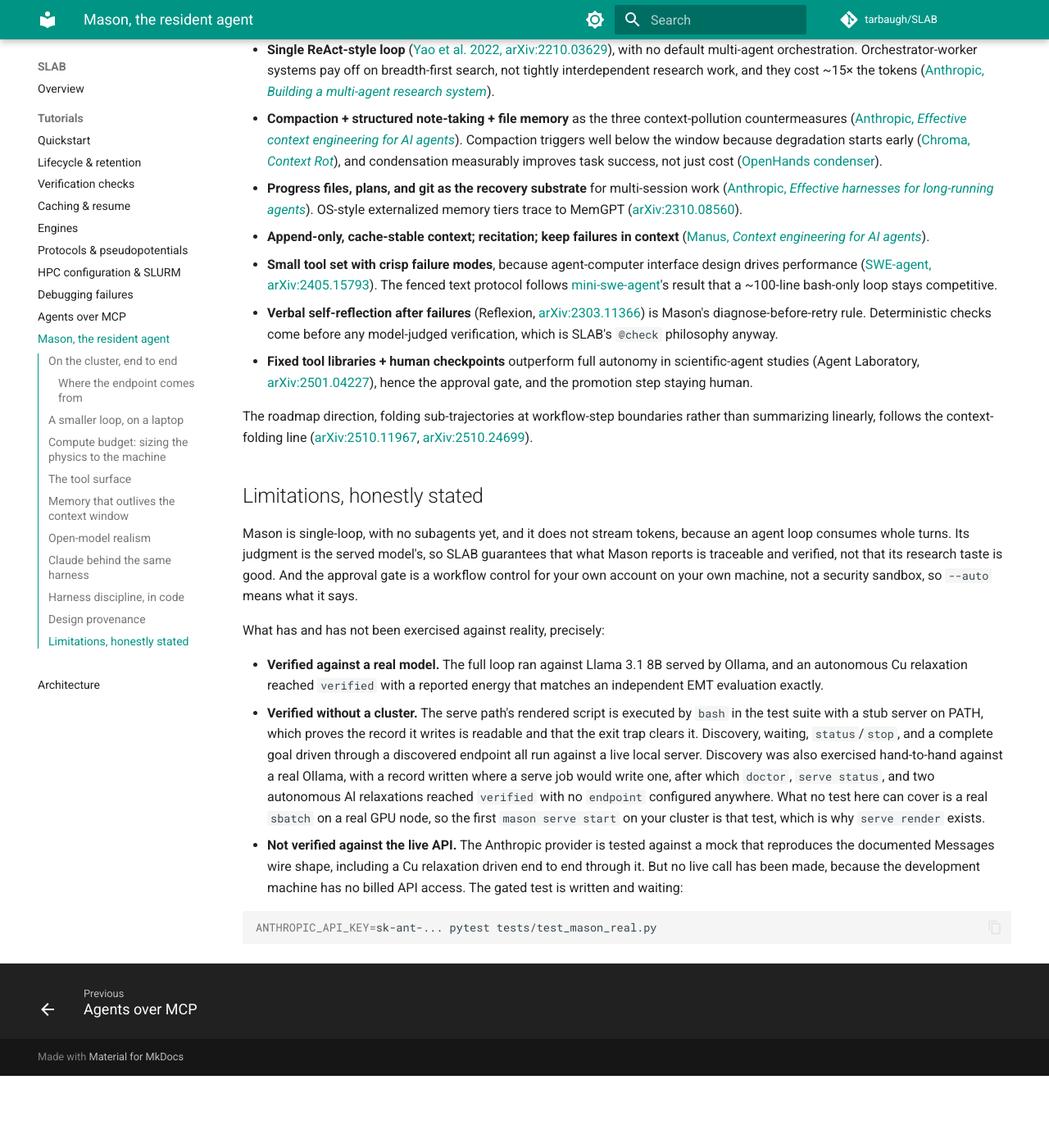
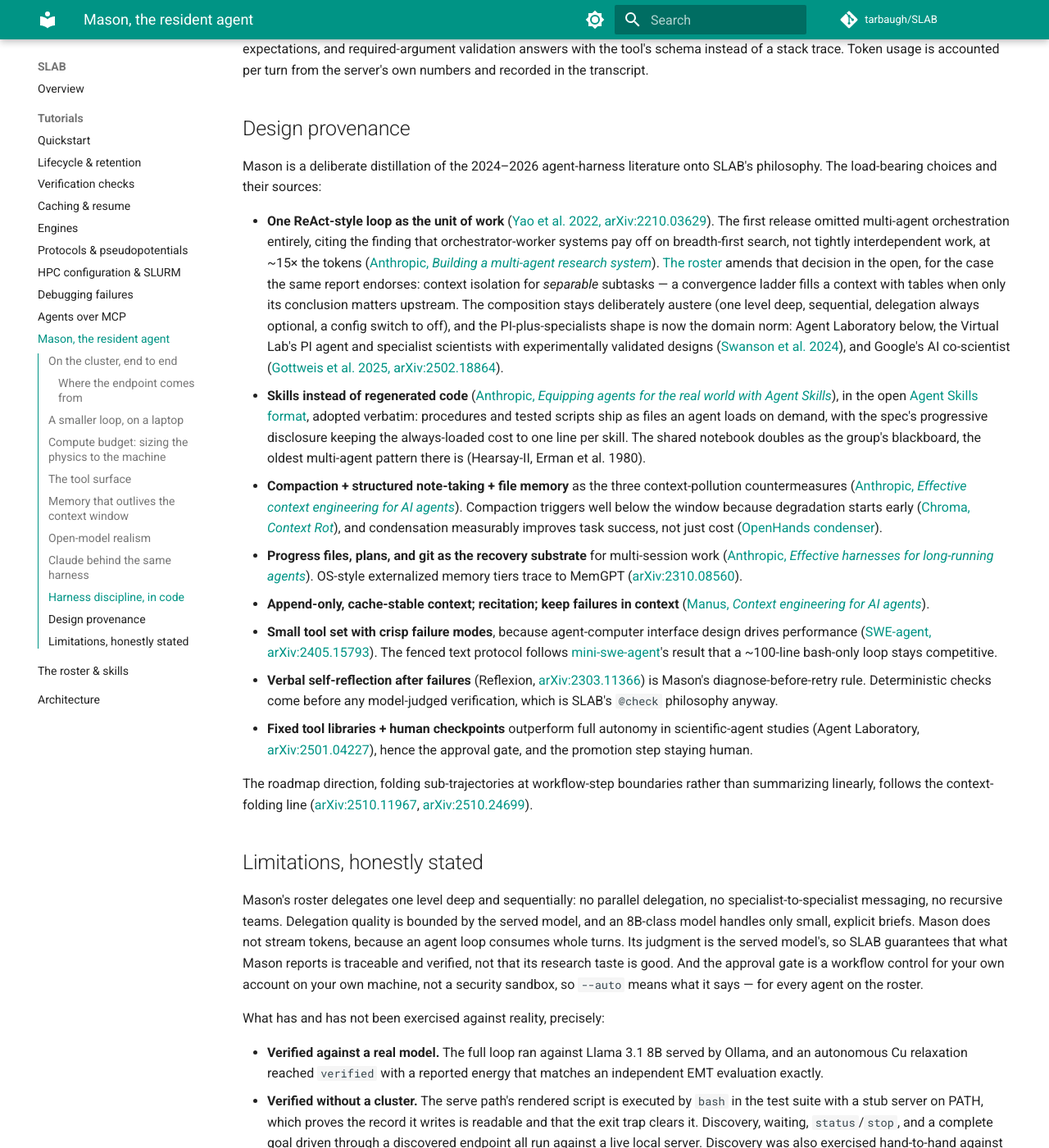
Before and after one commit to tarbaugh/SLAB, an MkDocs documentation site: the page built from docs/tutorials/mason.md, in a window 1280 px wide and 1400 px high, scrolled down 7412 px. Shown: the whole window at 82% size. Built offline with MkDocs 1.6.1 and Material for MkDocs 9.7.7, drawn with Linux system fonts in a browser that asks for light colours; comment, search, counter and statistics services are not loaded; before the commit the page ends 8724 px from its top, so only the background shows below that; some of the changed text lies outside the part shown.

Commit message:
The documentation tells the roster story, captures included
A new tutorial, The roster and skills, walks the whole surface: the four
built-in cards, --agent, a delegated run captured whole against a live
llama3.1:8b (output, both transcripts, and the delegate result with its
harness footer, all verbatim), the skill catalog and its per-specialist
slices, authoring guides for skills and cards, and the per-agent config
tables. mason.md amends its own design provenance in the open - the
single-loop bullet now records why the roster reverses it, on the same
report's terms, with the Virtual Lab, Agent Laboratory, and AI
co-scientist as domain precedent - and adds the finish-alone lesson to
the open-model realism list. README, ARCHITECTURE, CLAUDE.md, the MCP
page, and the package docstring follow. Every new external link was
verified to resolve; the Virtual Lab citation uses its DOI.

Co-Authored-By: Claude Fable 5 <noreply@anthropic.com>

```diff
--- a/docs/tutorials/mason.md
+++ b/docs/tutorials/mason.md
@@ -254,7 +254,13 @@ more than model choice.
 | `list_runs`, `show_run`, `list_engines` | the workspace's evidence surface: runs, checks with observed/expected values, failure records, capabilities |
 | `submit_job`, `job_status`, `cancel_job` | SLURM plumbing, present only when the config declares partitions |
 | `notebook`, `plan` | the memory instruments (below) |
-| `finish` | end the task with a report citing run ids |
+| `skill` | load a skill: its instructions, root path, and bundled files; the catalog is per-agent |
+| `delegate` | hand one scoped task to a specialist's own loop; the PI only, one level deep, sequential |
+| `finish` | end the task with a report citing run ids; honored only as the sole call of its reply, and only with a report |
+
+The last three belong to the roster: Mason is a research group of agent
+cards with per-specialist skills, described in
+[The roster and skills](roster-and-skills.md).
 
 Every tool failure is returned as the tool result, as evidence the model
 reads, and never as an exception that kills the loop. Mutating tools pass
@@ -381,8 +387,12 @@ authentication failure on a valid-looking key, that is usually why.
 **Developing exclusively against Claude lets the open-model path rot
 silently.** Every open-model bug fixed so far is something Claude would never
 have done, from llama-style tool JSON leaking into message text, to useless
-missing-argument errors, to Python written with literal `\n`. Keep the gated
-`SLAB_TEST_LLM` test as the acceptance gate before Mason changes land.
+missing-argument errors, to Python written with literal `\n`, to `finish`
+emitted in the same reply as the tool calls whose results its report
+pretends to cite (the harness now honors `finish` only alone, and only
+with a report). Keep the gated `SLAB_TEST_LLM` test as the acceptance
+gate before Mason changes land; the `finish` rule was caught exactly
+there, when a model update started batching its calls.
 
 ## Harness discipline, in code
 
@@ -399,11 +409,31 @@ and recorded in the transcript.
 Mason is a deliberate distillation of the 2024–2026 agent-harness literature
 onto SLAB's philosophy. The load-bearing choices and their sources:
 
-* **Single ReAct-style loop** ([Yao et al. 2022, arXiv:2210.03629](https://arxiv.org/abs/2210.03629)),
-  with no default multi-agent orchestration. Orchestrator-worker systems pay
-  off on breadth-first search, not tightly interdependent research work, and
-  they cost ~15× the tokens ([Anthropic, *Building a multi-agent research
-  system*](https://www.anthropic.com/engineering/multi-agent-research-system)).
+* **One ReAct-style loop as the unit of work** ([Yao et al. 2022,
+  arXiv:2210.03629](https://arxiv.org/abs/2210.03629)). The first release
+  omitted multi-agent orchestration entirely, citing the finding that
+  orchestrator-worker systems pay off on breadth-first search, not tightly
+  interdependent work, at ~15× the tokens ([Anthropic, *Building a
+  multi-agent research system*](https://www.anthropic.com/engineering/multi-agent-research-system)).
+  [The roster](roster-and-skills.md) amends that decision in the open, for
+  the case the same report endorses: context isolation for *separable*
+  subtasks — a convergence ladder fills a context with tables when only its
+  conclusion matters upstream. The composition stays deliberately austere
+  (one level deep, sequential, delegation always optional, a config
+  switch to off), and the PI-plus-specialists shape is now the domain
+  norm: Agent Laboratory below, the Virtual Lab's PI agent and specialist
+  scientists with experimentally validated designs ([Swanson et al.
+  2024](https://doi.org/10.1101/2024.11.11.623004)), and
+  Google's AI co-scientist ([Gottweis et al. 2025,
+  arXiv:2502.18864](https://arxiv.org/abs/2502.18864)).
+* **Skills instead of regenerated code** ([Anthropic, *Equipping agents
+  for the real world with Agent Skills*](https://www.anthropic.com/engineering/equipping-agents-for-the-real-world-with-agent-skills)),
+  in the open [Agent Skills format](https://agentskills.io/specification),
+  adopted verbatim: procedures and tested scripts ship as files an agent
+  loads on demand, with the spec's progressive disclosure keeping the
+  always-loaded cost to one line per skill. The shared notebook doubles as
+  the group's blackboard, the oldest multi-agent pattern there is
+  (Hearsay-II, Erman et al. 1980).
 * **Compaction + structured note-taking + file memory** as the three
   context-pollution countermeasures ([Anthropic, *Effective context engineering
   for AI agents*](https://www.anthropic.com/engineering/effective-context-engineering-for-ai-agents)).
@@ -441,12 +471,15 @@ rather than summarizing linearly, follows the context-folding line
 
 ## Limitations, honestly stated
 
-Mason is single-loop, with no subagents yet, and it does not stream tokens,
+Mason's roster delegates one level deep and sequentially: no parallel
+delegation, no specialist-to-specialist messaging, no recursive teams.
+Delegation quality is bounded by the served model, and an 8B-class model
+handles only small, explicit briefs. Mason does not stream tokens,
 because an agent loop consumes whole turns. Its judgment is the served
 model's, so SLAB guarantees that what Mason reports is traceable and
 verified, not that its research taste is good. And the approval gate is a
 workflow control for your own account on your own machine, not a security
-sandbox, so `--auto` means what it says.
+sandbox, so `--auto` means what it says — for every agent on the roster.
 
 What has and has not been exercised against reality, precisely:
 
--- a/mkdocs.yml
+++ b/mkdocs.yml
@@ -55,4 +55,5 @@ nav:
       - Debugging failures: tutorials/debugging-failures.md
       - Agents over MCP: tutorials/agents-mcp.md
       - Mason, the resident agent: tutorials/mason.md
+      - The roster & skills: tutorials/roster-and-skills.md
   - Architecture: architecture.md
```
Also changed, not shown: ARCHITECTURE.md (+18 -0 lines), CLAUDE.md (+8 -1 lines), README.md (+32 -0 lines), docs/tutorials/agents-mcp.md (+2 -0 lines), docs/tutorials/roster-and-skills.md (added, +295 -0 lines), src/mason/__init__.py (+14 -3 lines).
